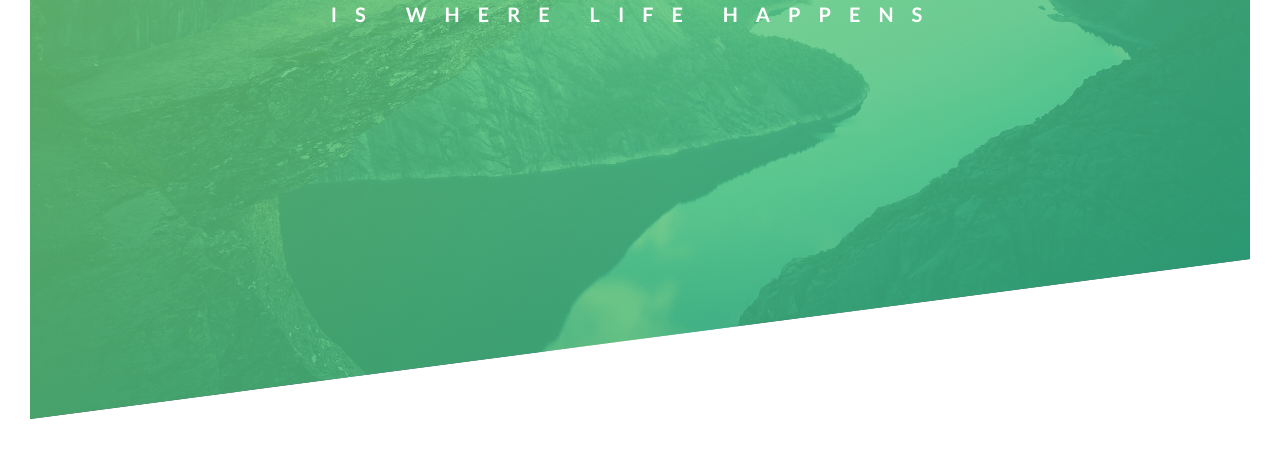
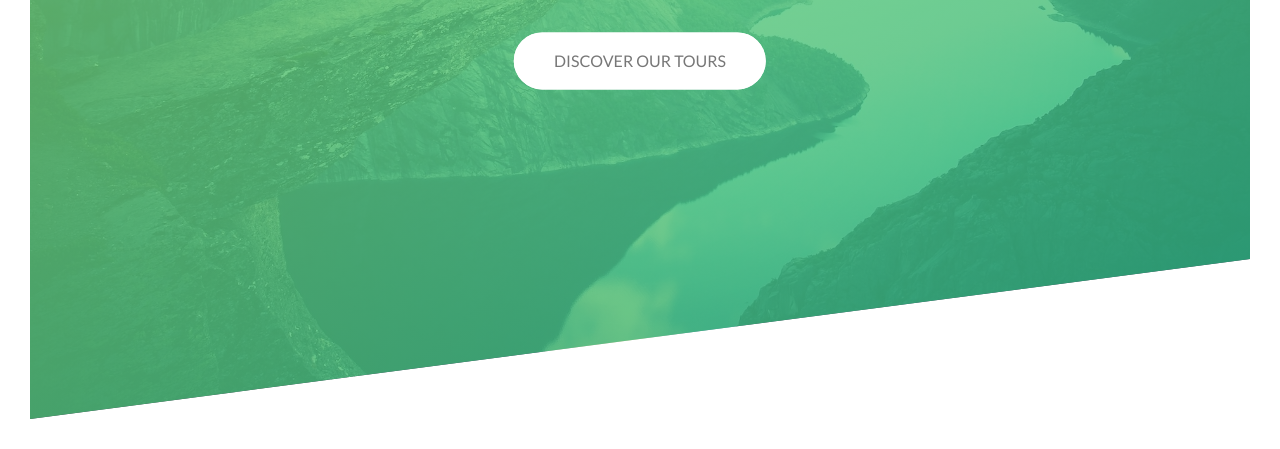
Before and after one commit to MorganEJLA/natours, a plain HTML site: page starter/index.html in a window 1280 px wide. Shown: the part 371-820 px from the top of the page. Drawn offline with Linux system fonts and the light colour scheme; files that its build step writes are made by us from their sources.

Commit message:
added animated button styling

```diff
--- a/starter/css/style.css
+++ b/starter/css/style.css
@@ -47,9 +47,9 @@ body{
     height:35px;
 }
 
-.logo:hover{
+/* .logo:hover{
     animation: moveInRight 1s ease-out;
-}
+} */
 
 
 .text-box{
@@ -58,12 +58,14 @@ body{
     left:50%;
     transform:
         translate(-50%, -50%);
+    text-align:center;
 }
 .heading-primary{
     color:#fff;
     text-transform: uppercase;
 
     backface-visibility: hidden;
+    margin-bottom:60px;
 
 }
 
@@ -128,3 +130,94 @@ letter-spacing:18px;
         transform: translate(0);
     }
 }
+
+@keyframes moveInButton {
+    0%{
+        opacity:0;
+        transform: translateY(30px);
+    }
+
+
+    100%{
+        opacity:1;
+        transform: translate(0);
+    }
+}
+
+
+.btn:link,
+.btn:visited {
+    /*special state of an element-pseudo class */
+    text-transform:uppercase;
+    text-decoration:none;
+    padding:15px 40px;
+    /*inline element so we need to change it to a block element. since its an inline
+    element its treated as text. its parent text-box will use text-align:center */
+    display:inline-block;
+    border-radius:100px;
+    transition: all .2s;
+    /*transition property has to be on the initial state */
+    /*set the position property of the button to relative */
+    position:relative;
+
+}
+
+.btn:hover{
+    /*want the element to move up so use the transform state */
+    transform: translateY(-3px);
+    box-shadow: 0 5px 20px rgba(0,0,0,.2);
+}
+
+.btn:active{
+    transform:translateY(-1px);
+    box-shadow: 0 5px 10px rgba(0,0,0, .2)
+}
+
+
+.btn-white{
+    background-color:white;
+    color:#777;
+}
+
+.btn::after {
+    /*adds an element right after the element we are selecting*/
+    content: "";
+    display: inline-block;
+    height:100%;
+    width:100%;
+    border-radius: 100px;
+    /*put it behind the element by using absolute positioning */
+    position:absolute;
+    top:0;
+    left:0;
+    /*absolute position needs a reference and the reference is the first element
+    with the relative position it can find. This would be the header but I dont want that
+    I want it hidden after the button. So the reference should be the button */
+    /*set the z index to minus one. Z index defines the positon of the elements if they are one
+    on top of another, This is minus one because it's behind the button */
+    z-index:-1;
+    transition: all .4s;
+
+
+
+}
+
+.btn-white::after{
+    background-color:#fff;
+}
+
+.btn:hover:after{
+   /*we want element to grow and to fade out */
+   transform:scaleX(1.5)scaleY(1.6);
+   /*fading something out, use opacity:0 */
+   opacity: 0;
+
+}
+
+.btn-animated{
+    animation: moveInButton .5s ease-out .75s;
+    animation-fill-mode: backwards;
+    /*animation-fill-mode automatically applies the styles up to 0% before the
+    animation starts */
+
+}
--- a/starter/index.html
+++ b/starter/index.html
@@ -23,6 +23,9 @@
                 <span class = "heading-primary-sub">is where life happens</span>
 
                 </h1>
+                <a href = "#" class = "btn btn-white btn-animated">
+                    Discover our tours
+                </a>
             </div>
         </header>
     </body>
```
